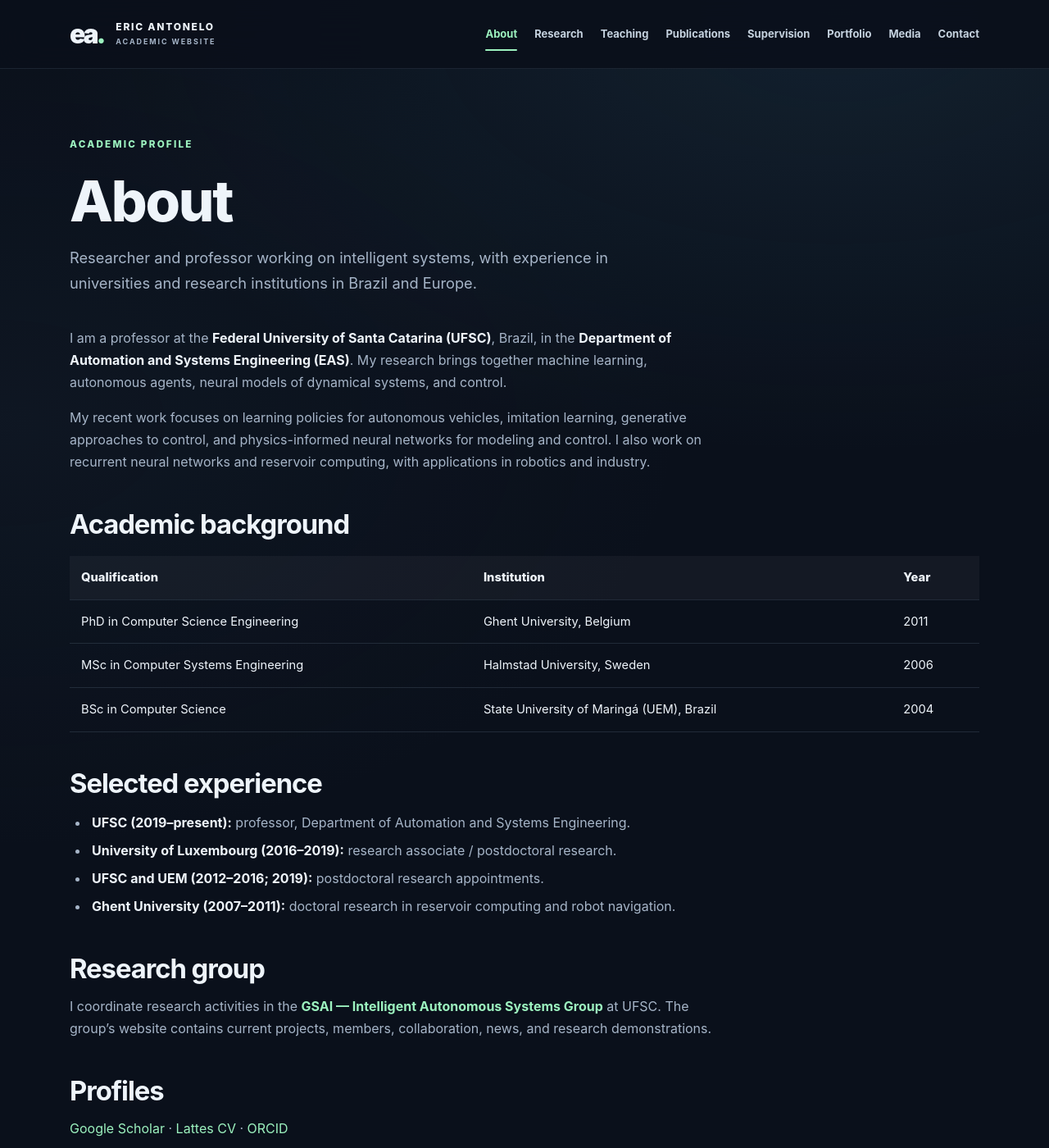
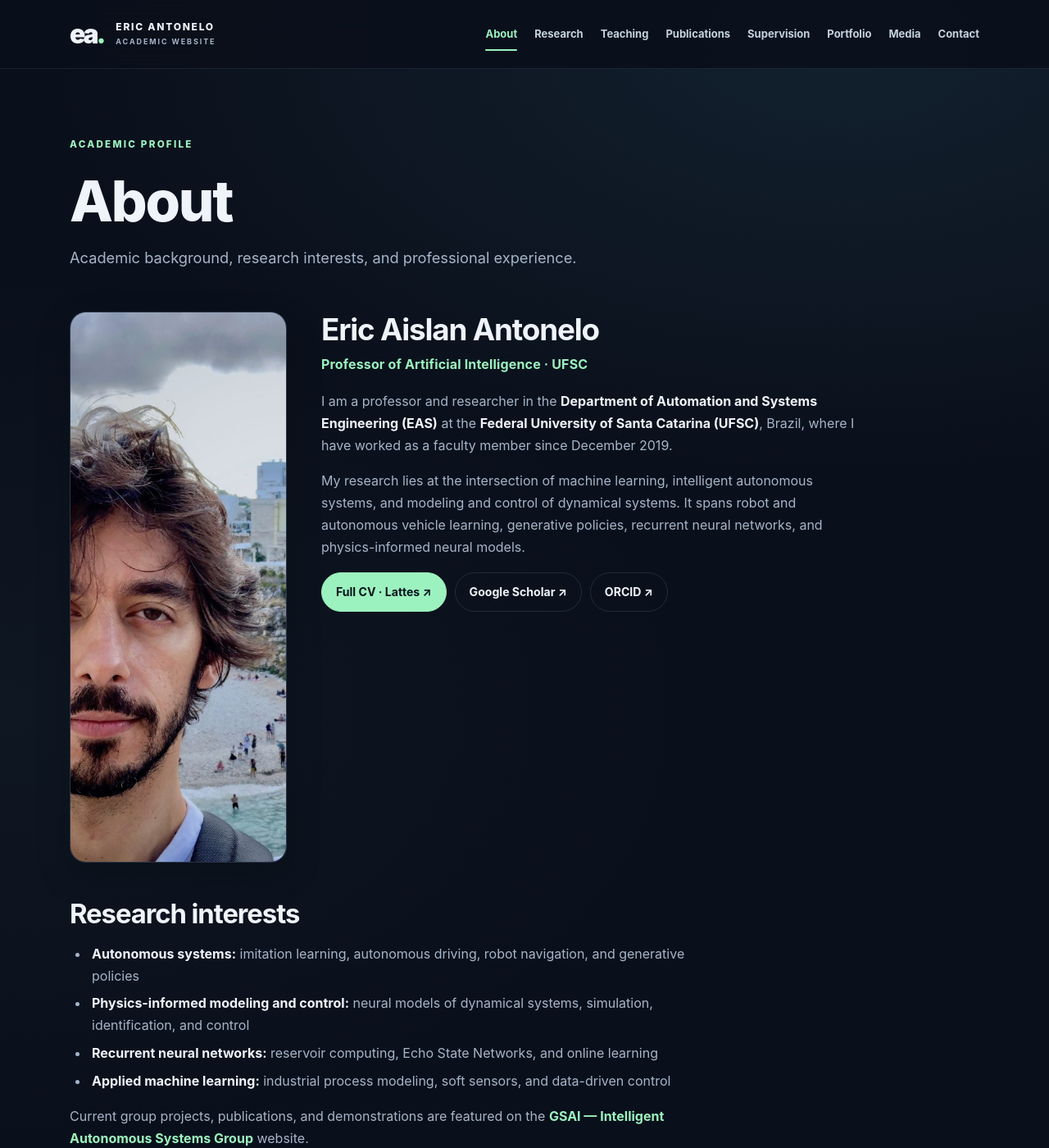
Before and after one commit to erantone/erantone.github.io, a Jekyll site: the page built from about.md, in a window 1280 px wide and 1400 px high. Shown: the whole window at 82% size. Built offline with Jekyll 4.4.1, drawn with Linux system fonts in a browser that asks for light colours; some of the changed text lies outside the part shown.

Commit message:
Improve About profile with portrait and academic career

```diff
--- a/about.md
+++ b/about.md
@@ -5,33 +5,71 @@ nav: about
 title: About
 page_heading: About
 eyebrow: ACADEMIC PROFILE
-intro: Researcher and professor working on intelligent systems, with experience in universities and research institutions in Brazil and Europe.
-description: Academic background, research experience, and appointments of Eric Aislan Antonelo.
+intro: Academic background, research interests, and professional experience.
+description: Profile of Eric Aislan Antonelo, professor at UFSC, with education, international research experience, and academic links.
 ---
 
-I am a professor at the **Federal University of Santa Catarina (UFSC)**, Brazil, in the **Department of Automation and Systems Engineering (EAS)**. My research brings together machine learning, autonomous agents, neural models of dynamical systems, and control.
+<div class="about-feature">
+  <figure class="about-portrait">
+    <img src="{{ '/assets/images/eric-aislan-antonelo.jpg' | relative_url }}" alt="Portrait of Eric Aislan Antonelo" width="530" height="670" decoding="async">
+  </figure>
+  <div class="about-profile">
+    <h2>Eric Aislan Antonelo</h2>
+    <p class="about-position">Professor of Artificial Intelligence · UFSC</p>
+    <p>I am a professor and researcher in the <strong>Department of Automation and Systems Engineering (EAS)</strong> at the <strong>Federal University of Santa Catarina (UFSC)</strong>, Brazil, where I have worked as a faculty member since December 2019.</p>
+    <p>My research lies at the intersection of machine learning, intelligent autonomous systems, and modeling and control of dynamical systems. It spans robot and autonomous vehicle learning, generative policies, recurrent neural networks, and physics-informed neural models.</p>
+    <div class="button-row">
+      <a class="button button-primary" href="https://lattes.cnpq.br/9164096321999079" target="_blank" rel="noopener noreferrer">Full CV · Lattes ↗</a>
+      <a class="button" href="https://scholar.google.com/citations?user=fSiq-2kAAAAJ" target="_blank" rel="noopener noreferrer">Google Scholar ↗</a>
+      <a class="button" href="https://orcid.org/0000-0002-7285-0974" target="_blank" rel="noopener noreferrer">ORCID ↗</a>
+    </div>
+  </div>
+</div>
 
-My recent work focuses on learning policies for autonomous vehicles, imitation learning, generative approaches to control, and physics-informed neural networks for modeling and control. I also work on recurrent neural networks and reservoir computing, with applications in robotics and industry.
+## Research interests
 
-## Academic background
+- **Autonomous systems:** imitation learning, autonomous driving, robot navigation, and generative policies
+- **Physics-informed modeling and control:** neural models of dynamical systems, simulation, identification, and control
+- **Recurrent neural networks:** reservoir computing, Echo State Networks, and online learning
+- **Applied machine learning:** industrial process modeling, soft sensors, and data-driven control
 
-| Qualification | Institution | Year |
+Current group projects, publications, and demonstrations are featured on the **[GSAI — Intelligent Autonomous Systems Group](https://gsai.ufsc.br/)** website.
+
+## Education
+
+| Degree | Institution | Year |
 |---|---|---|
 | PhD in Computer Science Engineering | Ghent University, Belgium | 2011 |
 | MSc in Computer Systems Engineering | Halmstad University, Sweden | 2006 |
 | BSc in Computer Science | State University of Maringá (UEM), Brazil | 2004 |
 
-## Selected experience
+## Academic appointments and research experience
 
-- **UFSC (2019–present):** professor, Department of Automation and Systems Engineering.
-- **University of Luxembourg (2016–2019):** research associate / postdoctoral research.
-- **UFSC and UEM (2012–2016; 2019):** postdoctoral research appointments.
-- **Ghent University (2007–2011):** doctoral research in reservoir computing and robot navigation.
+<div class="academic-experience">
+  <article>
+    <strong>2019–present · Federal University of Santa Catarina (UFSC)</strong>
+    <p>Faculty member in the Department of Automation and Systems Engineering; teaching and research in artificial intelligence, machine learning, and intelligent systems.</p>
+  </article>
+  <article>
+    <strong>2016–2019 · University of Luxembourg</strong>
+    <p>Research associate at the Interdisciplinary Centre for Security, Reliability and Trust (SnT); research on recurrent learning methods and time-series-based fraud detection.</p>
+  </article>
+  <article>
+    <strong>2012–2016 · Federal University of Santa Catarina (UFSC)</strong>
+    <p>Postdoctoral research in reservoir computing, system identification, and neural modeling for industrial processes.</p>
+  </article>
+  <article>
+    <strong>2019 · State University of Maringá (UEM)</strong>
+    <p>Postdoctoral research in machine learning and industrial applications.</p>
+  </article>
+  <article>
+    <strong>2007–2011 · Ghent University, Belgium</strong>
+    <p>Doctoral research on reservoir computing and the learning of robot navigation behaviors.</p>
+  </article>
+</div>
 
-## Research group
+## Teaching and academic links
 
-I coordinate research activities in the **[GSAI — Intelligent Autonomous Systems Group](https://gsai.ufsc.br/)** at UFSC. The group's website contains current projects, members, collaboration, news, and research demonstrations.
+At UFSC, I teach undergraduate and graduate courses related to programming, machine learning, and generative artificial intelligence. See the [Teaching section]({{ '/teaching/' | relative_url }}) for course descriptions and reference materials.
 
-## Profiles
-
-[Google Scholar](https://scholar.google.com/citations?user=fSiq-2kAAAAJ) · [Lattes CV](https://lattes.cnpq.br/9164096321999079) · [ORCID](https://orcid.org/0000-0002-7285-0974)
+For a complete and updated record of academic activities, consult my **[Lattes curriculum](https://lattes.cnpq.br/9164096321999079)**. You can also find research publications on [Google Scholar](https://scholar.google.com/citations?user=fSiq-2kAAAAJ) and [ORCID](https://orcid.org/0000-0002-7285-0974).
--- a/assets/css/site.css
+++ b/assets/css/site.css
@@ -119,3 +119,61 @@ strong {color:var(--text);}
 @media(max-width:1040px){.nav-shell{min-height:0;padding-top:15px;flex-direction:column;align-items:flex-start;gap:10px;padding-bottom:7px;}.nav-scroll{width:100%;overflow-x:auto;margin-left:0;scrollbar-width:none;mask-image:linear-gradient(90deg,#000 92%,transparent);-webkit-mask-image:linear-gradient(90deg,#000 92%,transparent);}.nav-scroll::-webkit-scrollbar{display:none}.site-nav{gap:23px}.site-nav a{padding:4px 0 12px}.site-nav a[aria-current="page"]:after{bottom:4px}}
 @media(max-width:760px){.container{width:min(var(--max),calc(100% - 32px))}.main-content{padding:25px 0 65px}.home-hero{grid-template-columns:1fr;gap:22px;padding:28px 0 25px}.hero-art{min-height:240px}.orbit{width:210px;height:210px}.orbit.two{width:150px;height:150px}.orbit.three{width:90px;height:90px}.hero-art-label{left:26px;bottom:24px}.grid.two,.grid.three{grid-template-columns:1fr}.section{padding:22px 0 28px}.section-head{align-items:baseline}.card{padding:22px}.assessment-grid{grid-template-columns:1fr}.contact-strip{align-items:flex-start;flex-direction:column}.footer-inner{padding:25px 0}.page-head{padding:16px 0 12px}}
 @media(prefers-reduced-motion:reduce){html{scroll-behavior:auto}}
+
+
+/* Academic profile */
+.about-feature {
+  display: grid;
+  grid-template-columns: minmax(200px, 265px) minmax(0, 1fr);
+  align-items: start;
+  gap: clamp(20px, 4vw, 42px);
+  margin: 12px 0 34px;
+}
+.about-portrait {
+  margin: 0;
+  overflow: hidden;
+  background: var(--surface);
+  border: 1px solid var(--line);
+  border-radius: var(--radius);
+  box-shadow: 0 16px 44px rgba(0,0,0,.20);
+}
+.about-portrait img {
+  display: block;
+  width: 100%;
+  aspect-ratio: 4 / 5;
+  object-fit: cover;
+  object-position: 50% 37%;
+}
+.about-profile h2 {
+  font-size: clamp(1.6rem, 3vw, 2.3rem);
+  margin: 0 0 8px;
+}
+.about-position {
+  color: var(--mint);
+  font-weight: 750;
+  letter-spacing: .01em;
+  margin-bottom: 18px;
+}
+.about-profile p { max-width: 65ch; }
+.about-profile .button-row { margin-top: 18px; gap: 10px; }
+.academic-experience {
+  display: grid;
+  gap: 14px;
+  margin: 18px 0 27px;
+}
+.academic-experience article {
+  border-left: 2px solid rgba(156,242,191,.40);
+  padding: 2px 0 2px 17px;
+}
+.academic-experience strong {
+  display: block;
+  font-size: .97rem;
+}
+.academic-experience p {
+  margin: 4px 0 0;
+}
+.about-small-note {font-size: .88rem; color: var(--muted);}
+@media(max-width:760px) {
+  .about-feature { grid-template-columns: 1fr; gap: 22px; }
+  .about-portrait { max-width: 300px; }
+}
```
Also changed, not shown: assets/images/eric-aislan-antonelo.jpg (added).
